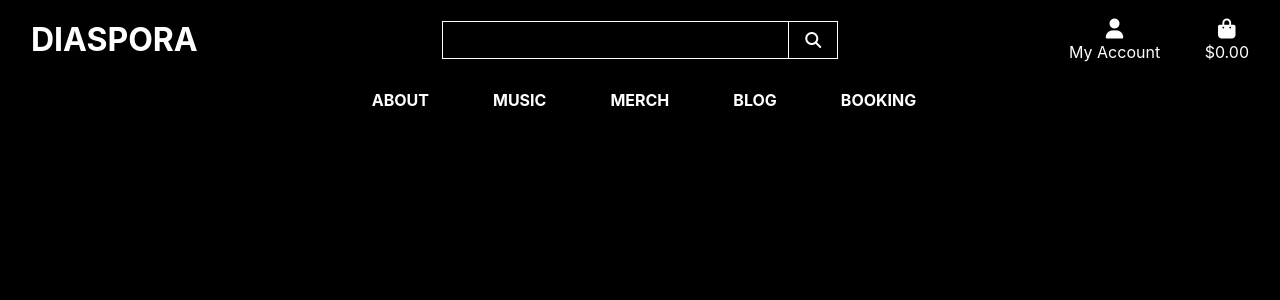
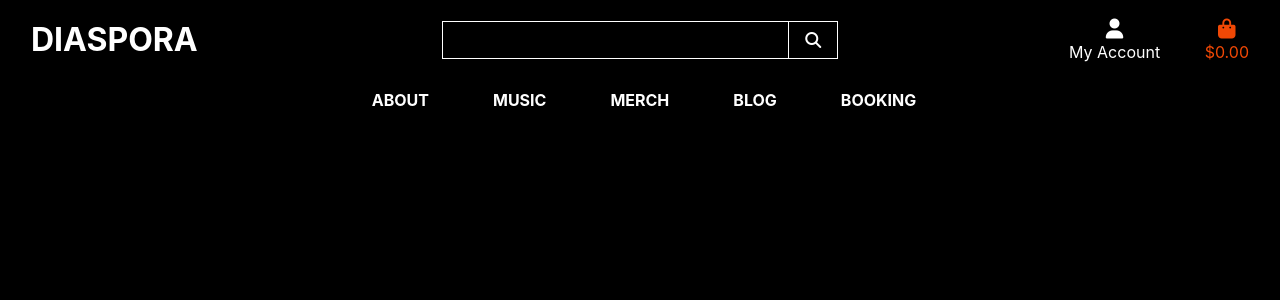
Before and after one commit to J-A-S-M-I-N-J/diaspora, a Django app: page / in a window 1280 px wide. Shown: the top 300 px of the page. Run offline with Django 3.2, Linux system fonts and the light colour scheme; some libraries are stand-ins or nearby versions.

Commit message:
safety commit

```diff
--- a/static/css/base.css
+++ b/static/css/base.css
@@ -104,6 +104,18 @@ body {
     color: rgb(101, 0, 132);
 }
 
+#bag-color-orange {
+    color: rgb(240, 72, 5);
+}
+
+.shop-bag-btn:hover,
+.shop-bag-btn:active,
+.shop-bag-btn:focus {
+    background: rgb(0, 0, 0);
+    color: rgb(0, 0, 0);
+}
+
+
 .btt-button {
     height: 42px;
     width: 42px;
--- a/templates/base.html
+++ b/templates/base.html
@@ -80,7 +80,7 @@
                         </div>
                     </li>
                     <li class="list-inline-item">
-                        <a class="{% if grand_total %}text-info font-weight-bold{% else %}text-white{% endif %} nav-link" href="{% url 'view_bag' %}">
+                        <a id="bag-color-orange" class="{% if grand_total %} font-weight-bold {% else %} shop-bag-btn {% endif %} nav-link" href="{% url 'view_bag' %}">
                             <div class="text-center">
                                 <div><i class="fas fa-shopping-bag fa-lg"></i></div>
                                 <p class="my-0">
```
